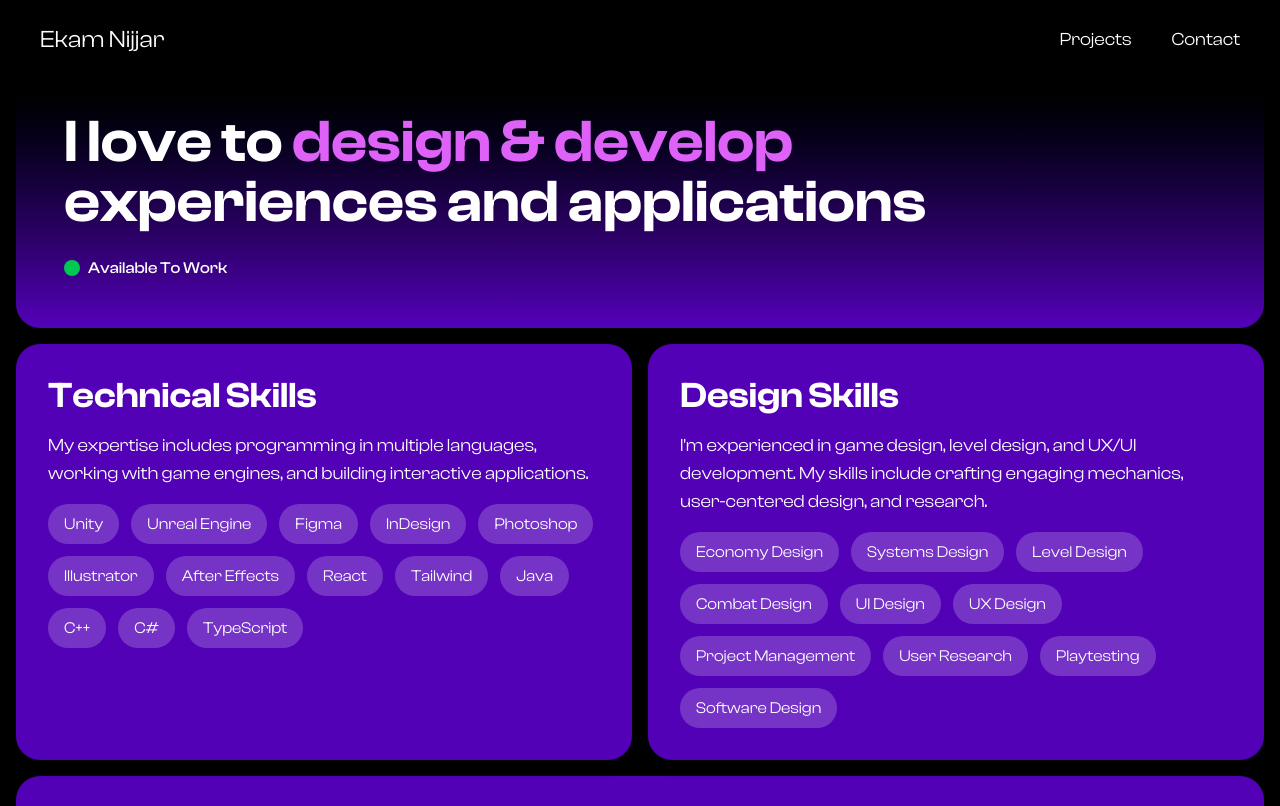
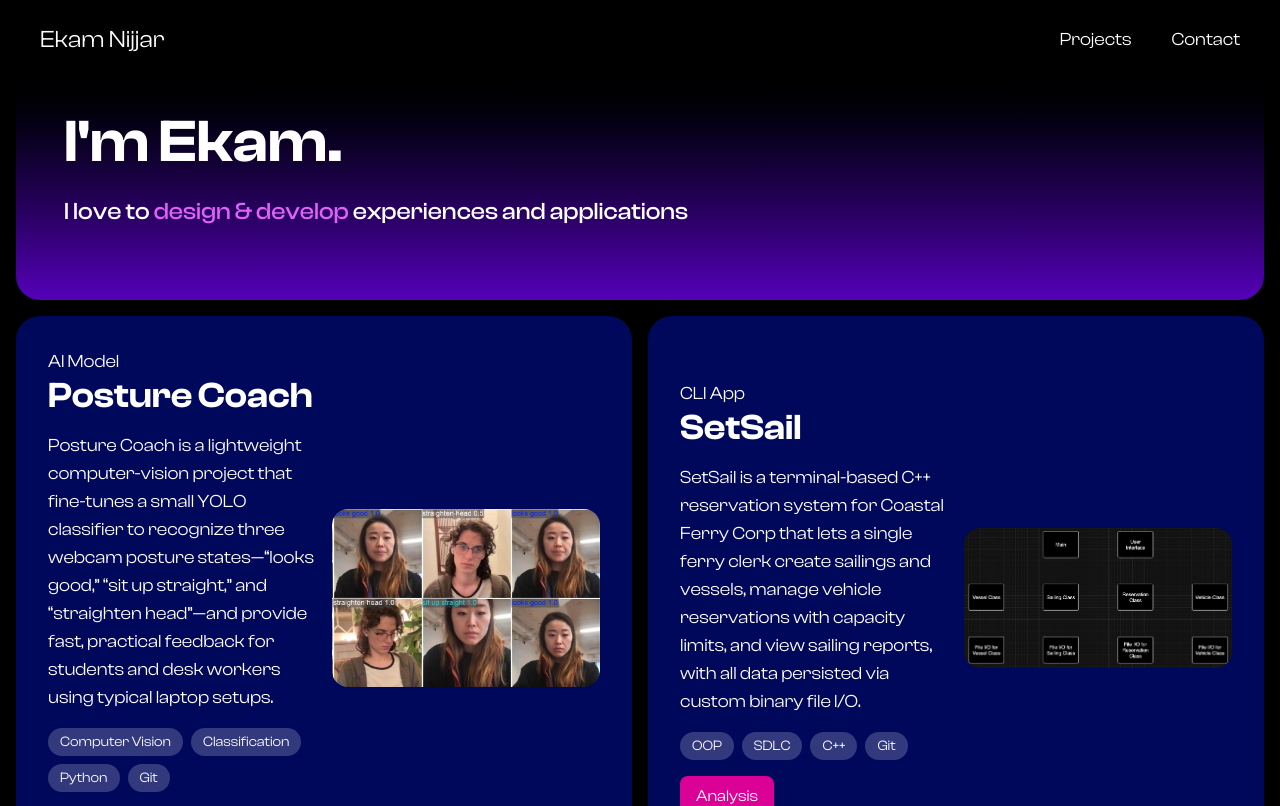
Before and after one commit to ekam-n/ekamn.com, a React (Vite) app: page / in a window 1280 px wide. Shown: the top 806 px of the page. Built offline with nearby package versions, Linux system fonts and the light colour scheme.

Commit message:
reordered card layout on home page

```diff
--- a/src/components/homeComponents/hero.tsx
+++ b/src/components/homeComponents/hero.tsx
@@ -4,21 +4,22 @@ export default function Hero() {
       {/* Container with full-width rounded box */}
       <div className="bg-gradient-to-b from-black to-[#5301B7] to-99% rounded-3xl shadow-lg p-6 md:p-8 lg:p-12 text-white w-full mx-4">
         <h1 className="text-2xl md:text-4xl lg:text-6xl font-semibold mb-6 text-left">
-          I love to <span className="text-[#DF62F8]">design & develop</span>
-          <br />
-          <span className="font-semibold">experiences and applications</span>
+          I'm Ekam.
         </h1>
+        <h2 className="text-base md:text-xl lg:text-2xl font-medium mb-6 text-left">
+          I love to <span className="text-[#DF62F8]">design & develop</span> experiences and applications
+        </h2>
         {/* <p className="text-base md:text-lg lg:text-xl text-left">
           Especially videogames!
         </p> */}
-        <div className="flex items-center justify-start mt-6">
+        {/* <div className="flex items-center justify-start mt-6">
           <div className="flex items-center gap-2">
             <div className="w-3 md:w-4 h-3 md:h-4 bg-green-500 rounded-full"></div>
             <span className="text-xs md:text-sm lg:text-base font-medium">
               Available To Work
             </span>
           </div>
-        </div>
+        </div> */}
       </div>
     </div>
   );
--- a/src/components/homePage.tsx
+++ b/src/components/homePage.tsx
@@ -27,9 +27,9 @@ const fadeInVariant: Variants = {
 export default function HomeCards() {
   const sections = [
     { component: <Hero />, key: "hero" },
+    { component: <ProjectCards />, key: "projects" },
+    { component: <Education />, key: "education" },
     { component: <Skills />, key: "skills" },
-    { component: <Education />, key: "education" },
-    { component: <ProjectCards />, key: "projects" },
   ];
 
   return (
```
